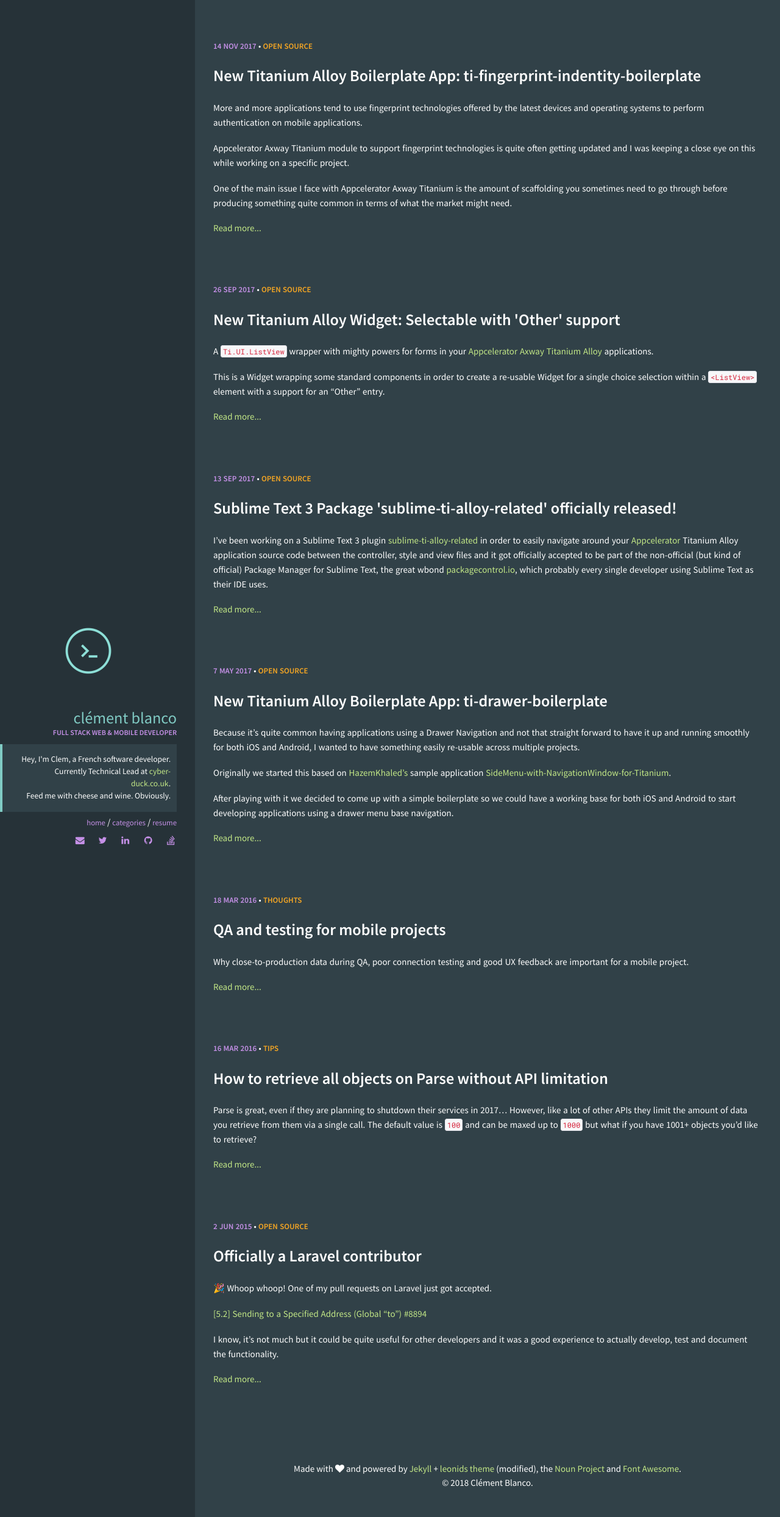
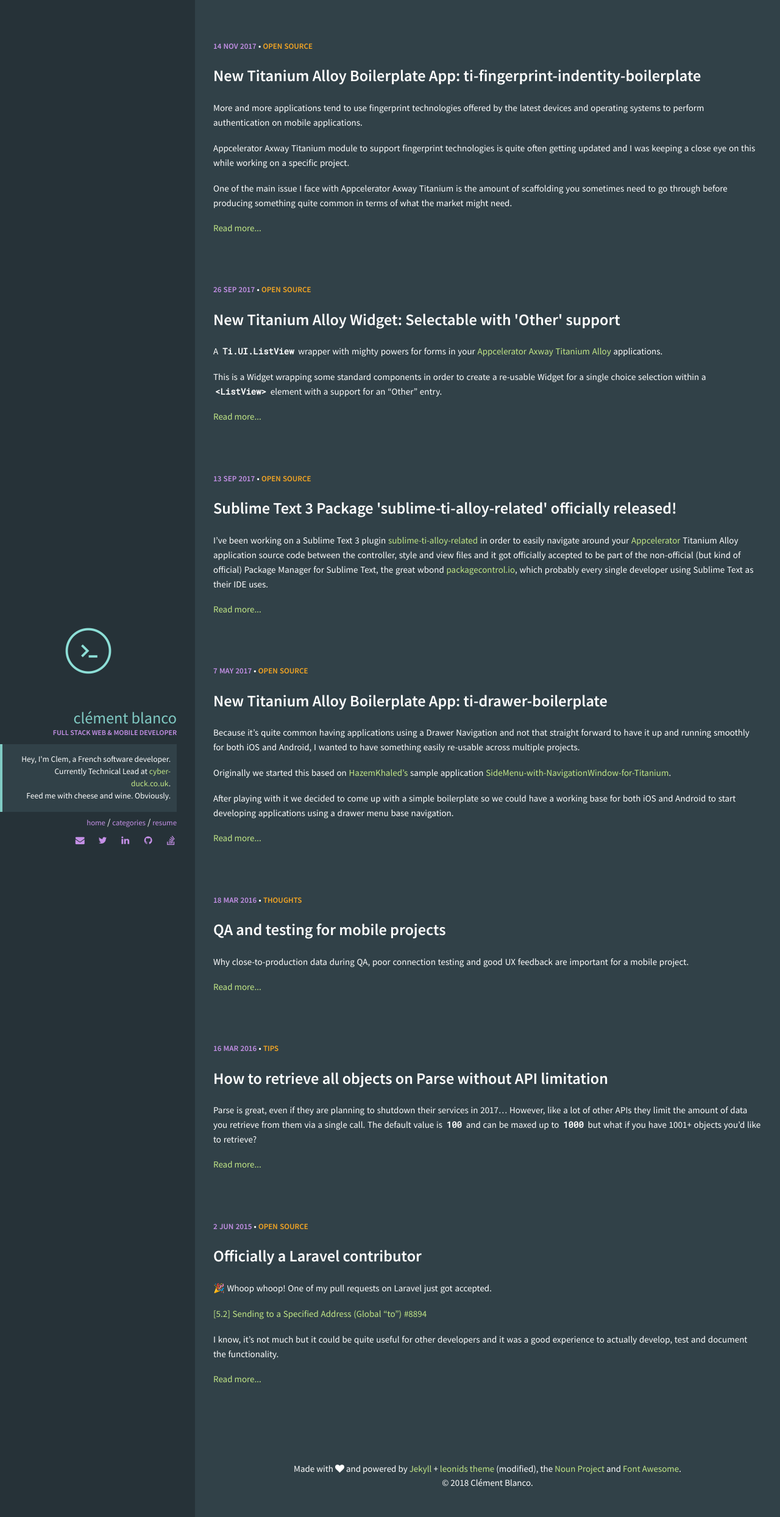
Before and after one commit to clemblanco/clemblanco.github.io, a Jekyll site: the page built from index.html, in a window 1280 px wide. Shown: the whole page at 61% size. Built offline with Jekyll 4.4.1, drawn with Linux system fonts in a browser that asks for light colours.

Commit message:
Minor cosmetic tweaks

```diff
--- a/_sass/components/_syntax-highlighting.scss
+++ b/_sass/components/_syntax-highlighting.scss
@@ -6,16 +6,13 @@
 pre, code {
   font-family: $font-family-monospace;
   color: #acacac;
-  font-size: 0.9em;
-  background-color: #f7f7f9;
-  font-size: ($font-size-base - 3);
+  font-size: ($font-size-base - 1);
 }
 code {
-  color: #d6273e;
-  border-radius: 4px;
-  border: 1px solid #e1e1e8;
+  color: #fff;
   padding: 1px 3px;
   white-space: nowrap;
+  font-weight: bold;
 }
 
 
@@ -38,6 +35,7 @@ pre code {
   word-wrap: normal;
   color: #525252;
   border: none;
+  font-weight: normal;
   span {
     word-break: break-all;
   }
```
